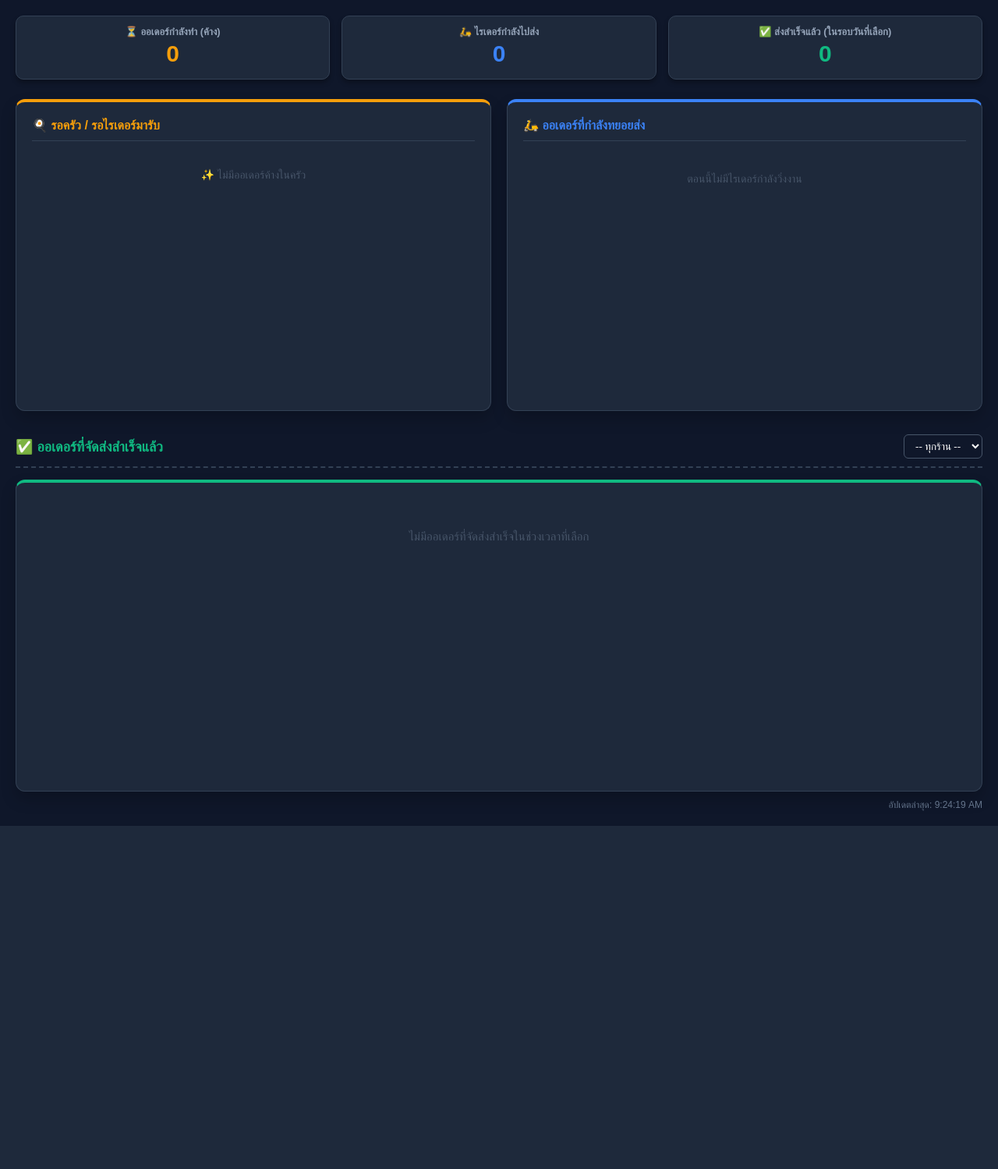
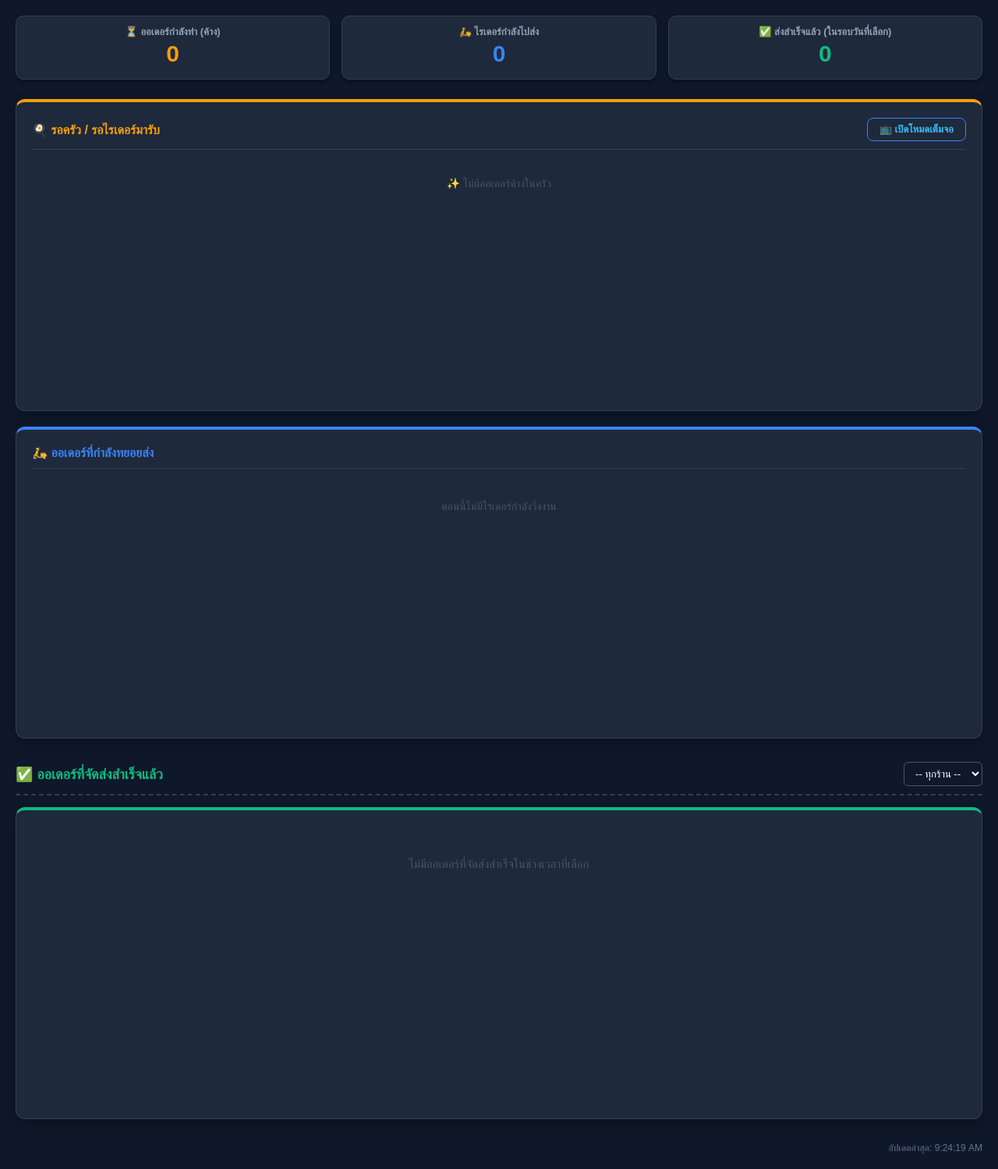
Before and after one commit to DanaiThongpan/KhaiKhao, a Django app: page /backoffice/live-monitor/ in a window 1280 px wide. Shown: the part 75-1574 px from the top of the page at 78% size. Before the commit the page ends 1134 px from the top, so only its background shows below. Run offline with Django 4.2, Linux system fonts and the light colour scheme; the visitor is signed in with stand-in values (Sample User, id 1); data comes from the database, SQL or seed files in the repository; data that the repository does not hold is empty.

Commit message:
update rider admin LIVE Monitor and กราฟรายรับ-จ่ายเบื้องต้น

```diff
--- a/BackOffice/templates/BackOffice/live_monitor.html
+++ b/BackOffice/templates/BackOffice/live_monitor.html
@@ -20,6 +20,9 @@
         .btn-clear { background: #ef4444; color: white; border: none; padding: 0 15px; border-radius: 8px; font-family: 'Sarabun'; font-weight: bold; font-size: 14px; cursor: pointer; box-shadow: 0 4px 6px rgba(239, 68, 68, 0.3); height: 38px; transition: 0.2s; display: flex; align-items: center; gap: 5px;}
         .btn-clear:hover { background: #dc2626; transform: translateY(-1px); }
 
+        .btn-fullscreen { background: #1e293b; color: #38bdf8; border: 1px solid #3b82f6; padding: 6px 15px; border-radius: 8px; font-family: 'Sarabun'; font-weight: bold; font-size: 13px; cursor: pointer; transition: 0.2s; display: flex; align-items: center; gap: 5px; }
+        .btn-fullscreen:hover { background: #334155; }
+
         .filter-date-select { background: #1e293b; color: #38bdf8; border: 1px solid #3b82f6; padding: 8px 12px; border-radius: 8px; font-family: 'Sarabun'; font-weight: bold; font-size: 14px; outline: none; cursor: pointer; height: 38px;}
         .filter-date-select:hover { background: #334155; }
         ::-webkit-calendar-picker-indicator { filter: invert(1); cursor: pointer; }
@@ -33,14 +36,22 @@
         .c-completed .num { color: #10b981; }
 
         .boards-wrapper { display: grid; grid-template-columns: repeat(auto-fit, minmax(350px, 1fr)); gap: 20px; align-items: start; }
-        .board-container { background: #1e293b; border-radius: 12px; border: 1px solid #334155; padding: 20px; min-height: 400px; box-shadow: 0 10px 20px rgba(0,0,0,0.2);}
+        .board-container { background: #1e293b; border-radius: 12px; border: 1px solid #334155; padding: 20px; min-height: 400px; box-shadow: 0 10px 20px rgba(0,0,0,0.2); margin-bottom: 20px;}
+
+        /* สไตล์พิเศษสำหรับกระดานตอนขยายเต็มจอ */
+        .board-fullscreen { background: #0f172a !important; padding: 30px !important; border: none !important; border-top: 5px solid #f59e0b !important; border-radius: 0 !important; overflow-y: auto !important; }
+        .board-fullscreen .board-title { font-size: 24px !important; padding-bottom: 20px; margin-bottom: 25px; }
+        .board-fullscreen .shop-group-title { font-size: 20px !important; }
+
+        /* ปรับให้แสดงออเดอร์รอทำเป็น Grid สวยๆ */
+        #preparing-container { display: grid; grid-template-columns: repeat(auto-fit, minmax(320px, 1fr)); gap: 20px; align-items: start; }
 
         .board-title { margin: 0 0 15px 0; font-size: 16px; color: #cbd5e1; border-bottom: 1px solid #334155; padding-bottom: 10px; display: flex; justify-content: space-between; align-items: center;}
         .title-orange { color: #f59e0b; font-weight: 800; }
         .title-blue { color: #3b82f6; font-weight: 800; }
         .title-green { color: #10b981; font-weight: 800; }
 
-        .shop-group { background: #162032; border: 1px solid #334155; border-radius: 10px; margin-bottom: 15px; padding: 15px; }
+        .shop-group { background: #162032; border: 1px solid #334155; border-radius: 10px; padding: 15px; height: 100%; }
         .shop-group-title { margin: 0 0 12px 0; color: #e2e8f0; font-size: 15px; border-bottom: 1px dashed #334155; padding-bottom: 8px; display: flex; align-items: center; gap: 8px;}
 
         .order-list { display: flex; flex-direction: column; gap: 10px; }
@@ -103,7 +114,6 @@
                 <option value="custom" style="display: none;">📅 ระบุวันที่จากปฏิทิน</option>
             </select>
 
-            <!-- 🌟 ปุ่มล้างขยะระบบของแอดมิน 🌟 -->
             <button class="btn-clear" onclick="forceClearAllPending()">
                 🧹 ล้างขยะ (เคลียร์ออเดอร์ค้าง)
             </button>
@@ -128,21 +138,30 @@
         </div>
     </div>
 
-    <div class="boards-wrapper">
-        <div class="board-container" style="border-top: 4px solid #f59e0b;">
-            <div class="board-title title-orange">🍳 รอครัว / รอไรเดอร์มารับ</div>
-            <div id="preparing-container">
-                <div style="text-align: center; color: #64748b; padding: 40px;">⏳ กำลังเชื่อมต่อข้อมูล...</div>
+    <!-- 🌟 บอร์ด 1: ออเดอร์รอทำ (Pending) - แยกออกมาให้ใหญ่เต็มจอ 🌟 -->
+    <div class="board-container" id="pendingBoard" style="border-top: 4px solid #f59e0b;">
+        <div class="board-title title-orange">
+            <div style="display:flex; align-items:center; gap:8px;">
+                🍳 รอครัว / รอไรเดอร์มารับ
             </div>
+            <!-- ปุ่มกด Full Screen -->
+            <button id="fullscreenBtn" class="btn-fullscreen" onclick="toggleFullScreen()">
+                📺 เปิดโหมดเต็มจอ
+            </button>
         </div>
-
-        <div class="board-container" style="border-top: 4px solid #3b82f6;">
-            <div class="board-title title-blue">🛵 ออเดอร์ที่กำลังทยอยส่ง</div>
-            <div id="rider-stats-container" style="margin-bottom: 20px;"></div>
-            <div id="delivering-container"></div>
+        <div id="preparing-container">
+            <div style="text-align: center; color: #64748b; padding: 40px; grid-column: 1 / -1;">⏳ กำลังเชื่อมต่อข้อมูล...</div>
         </div>
     </div>
 
+    <!-- 🌟 บอร์ด 2: ออเดอร์กำลังทยอยส่ง (เลื่อนลงมาอยู่ด้านล่าง) 🌟 -->
+    <div class="board-container" style="border-top: 4px solid #3b82f6;">
+        <div class="board-title title-blue">🛵 ออเดอร์ที่กำลังทยอยส่ง</div>
+        <div id="rider-stats-container" style="margin-bottom: 20px;"></div>
+        <div id="delivering-container"></div>
+    </div>
+
+    <!-- 🌟 บอร์ด 3: ออเดอร์สำเร็จแล้ว 🌟 -->
     <div style="margin-top: 30px; margin-bottom: 15px; border-bottom: 2px dashed #334155; padding-bottom: 10px;">
         <h2 style="margin: 0; color: #10b981; font-size: 18px; display: flex; align-items: center; justify-content: space-between; gap: 8px;">
             <span>✅ ออเดอร์ที่จัดส่งสำเร็จแล้ว</span>
@@ -161,7 +180,46 @@
     <script>
         let allCompletedOrders = [];
 
-        // 🌟 1. ฟังก์ชันล้างขยะสำหรับแอดมิน (เรียก API ลับ) 🌟
+        // 🌟 ฟังก์ชันเปิดโหมดเต็มจอ (Fullscreen API) 🌟
+        function toggleFullScreen() {
+            const board = document.getElementById('pendingBoard');
+            if (!document.fullscreenElement) {
+                if (board.requestFullscreen) {
+                    board.requestFullscreen().catch(err => alert(`เกิดข้อผิดพลาด: ${err.message}`));
+                } else if (board.webkitRequestFullscreen) { /* Safari */
+                    board.webkitRequestFullscreen();
+                } else if (board.msRequestFullscreen) { /* IE11 */
+                    board.msRequestFullscreen();
+                }
+            } else {
+                if (document.exitFullscreen) {
+                    document.exitFullscreen();
+                } else if (document.webkitExitFullscreen) { /* Safari */
+                    document.webkitExitFullscreen();
+                } else if (document.msExitFullscreen) { /* IE11 */
+                    document.msExitFullscreen();
+                }
+            }
+        }
+
+        // 🌟 ดักจับอีเวนต์เมื่อหน้าจอเข้า/ออก Fullscreen เพื่อเปลี่ยนหน้าตา 🌟
+        document.addEventListener('fullscreenchange', (event) => {
+            const btn = document.getElementById('fullscreenBtn');
+            const board = document.getElementById('pendingBoard');
+            if (document.fullscreenElement) {
+                btn.innerHTML = '❌ ออกจากโหมดเต็มจอ';
+                btn.style.color = '#ef4444';
+                btn.style.borderColor = '#ef4444';
+                board.classList.add('board-fullscreen');
+            } else {
+                btn.innerHTML = '📺 เปิดโหมดเต็มจอ';
+                btn.style.color = '#38bdf8';
+                btn.style.borderColor = '#3b82f6';
+                board.classList.remove('board-fullscreen');
+            }
+        });
+
+        // 🌟 ฟังก์ชันอื่นๆ คงเดิม 🌟
         async function forceClearAllPending() {
             if(!confirm("⚠️ ยืนยันการล้างขยะ?\n\nระบบจะเข้าไปค้นหาออเดอร์ที่ 'ค้างระบบ' ไม่ว่าจะเก่าแค่ไหน แล้วปรับเป็น 'ส่งสำเร็จ' ให้ทั้งหมดครับ")) return;
 
@@ -174,7 +232,7 @@
 
                 if (data.status === 'success') {
                     alert(`✅ เคลียร์ออเดอร์ค้างระบบสำเร็จจำนวน ${data.cleared_count} บิล!`);
-                    fetchLiveMonitor(); // โหลดข้อมูลใหม่ทันที
+                    fetchLiveMonitor();
                 } else {
                     alert("❌ เกิดข้อผิดพลาด: " + data.message);
                 }
@@ -214,7 +272,7 @@
         function renderPreparingOrders(orders) {
             const container = document.getElementById('preparing-container');
             if (orders.length === 0) {
-                container.innerHTML = `<div style="text-align: center; color: #475569; padding: 20px; font-size: 14px;">✨ ไม่มีออเดอร์ค้างในครัว</div>`;
+                container.innerHTML = `<div style="text-align: center; color: #475569; padding: 20px; font-size: 14px; grid-column: 1 / -1;">✨ ไม่มีออเดอร์ค้างในครัว</div>`;
                 return;
             }
 
@@ -335,8 +393,10 @@
 
             const grouped = groupBy(orders, 'shop');
             let html = '';
+            // ให้บอร์ดกำลังส่งใช้ Grid แบบเดียวกับรอดำเนินการเพื่อให้หน้าจอใหญ่เต็มตาได้
+            html += `<div style="display: grid; grid-template-columns: repeat(auto-fit, minmax(320px, 1fr)); gap: 20px; align-items: start;">`;
             for (const shop in grouped) {
-                html += `<div class="shop-group">
+                html += `<div class="shop-group" style="margin-bottom: 0;">
                             <h3 class="shop-group-title"><span style="font-size:20px;">🏪</span> ${shop} <span style="font-size:12px; color:#64748b; font-weight:normal;">(กำลังส่ง ${grouped[shop].length} บิล)</span></h3>
                             <div class="order-list">`;
 
@@ -359,6 +419,7 @@
                 });
                 html += `</div></div>`;
             }
+            html += `</div>`;
             container.innerHTML = html;
         }
 
```
Also changed, not shown: Pos/templates/Pos/home.html (+12 -13 lines).
